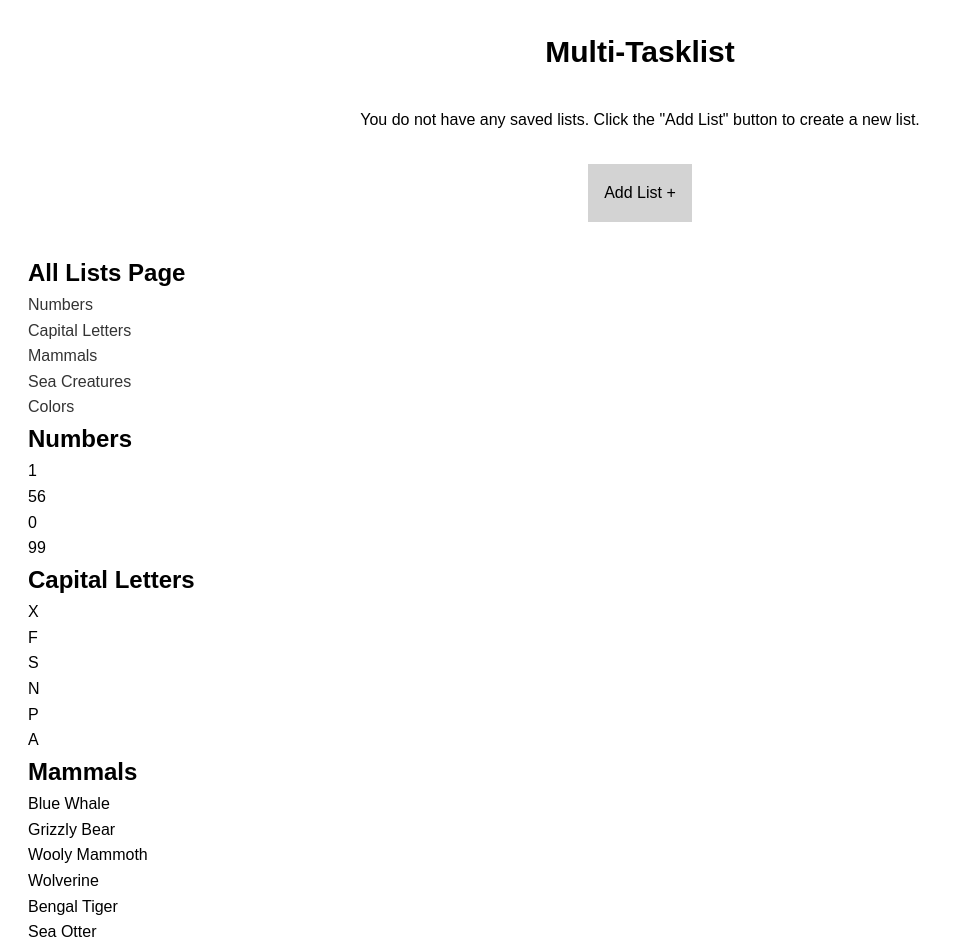
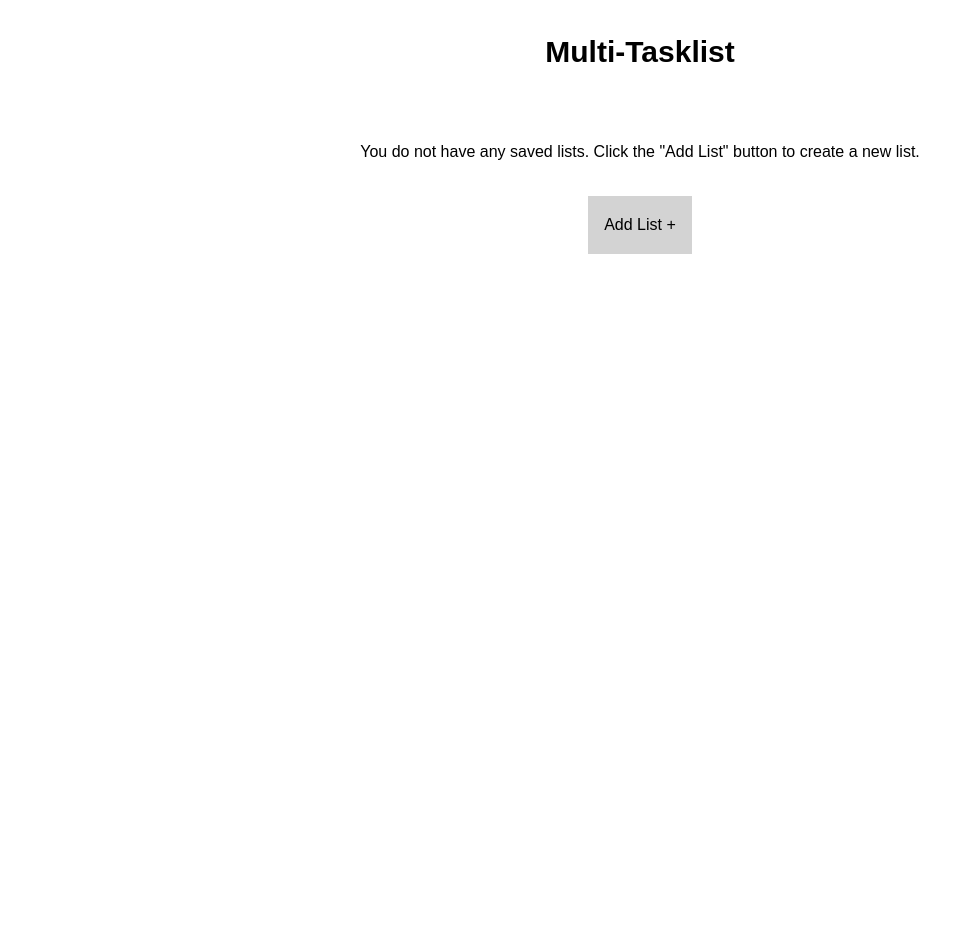
Before and after one commit to agviray/react-multi-tasklist, a React (Create React App) app: page / in a window 1280 px wide. Shown: the top 952 px of the page, without its empty margins (0-954 px from the left). After the commit the page ends 800 px from the top, so only its background shows below. Built offline with nearby package versions, Linux system fonts and the light colour scheme.

Commit message:
Create initial ListCard component and implement

```diff
--- /dev/null
+++ b/src/components/ListCard.js
@@ -0,0 +1,19 @@
+import React from 'react';
+import { StyledListCard } from './styles/ListCard.styled';
+
+const ListCard = ({ list }) => {
+  return (
+    <StyledListCard>
+      <div>
+        <h2>{list.title}</h2>
+        <ul>
+          {list.items.map((item, index) => (
+            <li key={index}>{item}</li>
+          ))}
+        </ul>
+      </div>
+    </StyledListCard>
+  );
+};
+
+export default ListCard;
--- a/src/components/pages/AllLists.js
+++ b/src/components/pages/AllLists.js
@@ -1,84 +1,17 @@
 import React from 'react';
 import { Link } from 'react-router-dom';
+import ListCard from '../ListCard';
+import { StyledAllLists } from '../styles/AllLists.styled';
 
-const allLists = [
-  {
-    title: 'Numbers',
-    items: ['1', '56', '0', '99'],
-  },
-  {
-    title: 'Capital Letters',
-    items: ['X', 'F', 'S', 'N', 'P', 'A'],
-  },
-  {
-    title: 'Mammals',
-    items: [
-      'Blue Whale',
-      'Grizzly Bear',
-      'Wooly Mammoth',
-      'Wolverine',
-      'Bengal Tiger',
-      'Sea Otter',
-    ],
-  },
-  {
-    title: 'Sea Creatures',
-    items: [
-      'Octopus',
-      'Giant Squid',
-      'Starfish',
-      'Great White Shark',
-      'Blue Crab',
-      'Tiger Shark',
-      'Clownfish',
-      'Baracuda',
-      'Redfish',
-    ],
-  },
-  {
-    title: 'Colors',
-    items: [
-      'red',
-      'orangge',
-      'blue',
-      'green',
-      'maroon',
-      'black',
-      'purple',
-      'yellow',
-      'brown',
-    ],
-  },
-];
-
-const AllLists = () => {
-  const renderLists = (lists) => {
-    return lists.map((list, index) => (
-      <li key={index}>
-        <Link to={`/list/${list.title}`} state={{ selectedList: list }}>
-          {list.title}
-        </Link>
-      </li>
-    ));
-  };
-
-  const renderListItems = (lists) => {
-    return lists.map((list, index) => (
-      <ul key={index}>
-        <h2>{list.title}</h2>
-        {list.items.map((item, itemIndex) => (
-          <li key={itemIndex}>{item}</li>
-        ))}
-      </ul>
-    ));
-  };
-
+const AllLists = ({ lists }) => {
   return (
-    <div>
-      <h2>All Lists Page</h2>
-      <ul>{renderLists(allLists)}</ul>
-      <div>{renderListItems(allLists)}</div>
-    </div>
+    <StyledAllLists>
+      {lists.map((list, index) => (
+        <div key={index}>
+          <ListCard list={list} />
+        </div>
+      ))}
+    </StyledAllLists>
   );
 };
 
--- a/src/components/pages/Home.js
+++ b/src/components/pages/Home.js
@@ -3,20 +3,80 @@ import AllLists from './AllLists';
 import { StyledHome } from '../styles/Home.styled';
 import Message from '../Message';
 
+const initialAllLists = [
+  {
+    title: 'Numbers',
+    items: ['1', '56', '0', '99'],
+  },
+  {
+    title: 'Capital Letters',
+    items: ['X', 'F', 'S', 'N', 'P', 'A'],
+  },
+  {
+    title: 'Mammals',
+    items: [
+      'Blue Whale',
+      'Grizzly Bear',
+      'Wooly Mammoth',
+      'Wolverine',
+      'Bengal Tiger',
+      'Sea Otter',
+    ],
+  },
+  {
+    title: 'Sea Creatures',
+    items: [
+      'Octopus',
+      'Giant Squid',
+      'Starfish',
+      'Great White Shark',
+      'Blue Crab',
+      'Tiger Shark',
+      'Clownfish',
+      'Baracuda',
+      'Redfish',
+    ],
+  },
+  {
+    title: 'Colors',
+    items: [
+      'red',
+      'orangge',
+      'blue',
+      'green',
+      'maroon',
+      'black',
+      'purple',
+      'yellow',
+      'brown',
+    ],
+  },
+];
+
 const Home = () => {
+  // - allLists will eventually be a piece of state from the Redux store.
   const [allLists, setAllLists] = useState([]);
   const [messageText, setMessageText] = useState('');
 
   useEffect(() => {
+    // - storedLists are the lists that were stored in our 'database', aka localStorage.
     const storedLists = JSON.parse(
       localStorage.getItem('storedMultiTasklistState')
     );
 
+    // - If any stored lists exist, then we will call the action creator, setAllLists, to store all the lists as a piece of state (allLists) in the Redux store.
+    // - When allLists is stored as a piece of state in the Redux store, it will allow us to create, read, update, or delete a given list.
     if (storedLists) {
-      // - Use an action creator here to update Redux store, so that the Redux store will contain all 'saved' lists from the 'database'--which in this app, is localStorage.
-      setAllLists(storedLists);
+      // - setAllLists will eventually be an action creator.
+      // - The action creator will update the Redux store, so that the Redux store will contain all 'saved' lists from the 'database'--which in this app, is localStorage.
+      setAllLists(initialAllLists);
     }
   }, []);
+
+  useEffect(() => {
+    // - Any time a list is saved, our 'database'--aka localStorage--will be updated with the latest edits of all our lists.
+    localStorage.setItem('storedMultiTasklistState', JSON.stringify(allLists));
+  }, [allLists]);
 
   useEffect(() => {
     if (allLists.length === 0) {
@@ -42,7 +102,7 @@ const Home = () => {
           </span>
         </div>
       </div>
-      <AllLists />
+      {allLists.length === 0 ? null : <AllLists lists={allLists} />}
     </StyledHome>
   );
 };
--- /dev/null
+++ b/src/components/styles/AllLists.styled.js
@@ -0,0 +1,12 @@
+import styled from 'styled-components';
+
+export const StyledAllLists = styled.div`
+  position: relative;
+  display: grid;
+  grid-template-columns: 1fr;
+  gap: 2rem;
+
+  /* @media screen and (min-width: ) {
+    grid-template-columns: 1fr 1fr 1fr
+  } */
+`;
--- a/src/components/styles/Home.styled.js
+++ b/src/components/styles/Home.styled.js
@@ -11,7 +11,7 @@ export const StyledHome = styled.div`
       display: flex;
       justify-content: center;
       align-items: center;
-      padding-bottom: 2rem;
+      padding-bottom: 3rem;
 
       span {
         display: inline-block;
--- a/src/components/styles/Layout.styled.js
+++ b/src/components/styles/Layout.styled.js
@@ -2,5 +2,5 @@ import styled from 'styled-components';
 
 export const StyledMainContent = styled.div`
   width: 100%;
-  padding: 1rem 1.75rem;
+  padding: 3rem 1.75rem;
 `;
--- /dev/null
+++ b/src/components/styles/ListCard.styled.js
@@ -0,0 +1,47 @@
+import styled from 'styled-components';
+
+export const StyledListCard = styled.div`
+  position: relative;
+  height: 250px;
+  padding: 1.5rem;
+  background-color: white;
+  box-shadow: rgba(99, 99, 99, 0.2) 0px 2px 8px 0px;
+  overflow: hidden;
+
+  &::after {
+    content: '';
+    position: absolute;
+    top: 60%;
+    left: 0;
+    right: 0;
+    bottom: 0;
+    background-image: linear-gradient(
+      rgba(255, 255, 255, 0) 10%,
+      rgba(255, 255, 255, 1) 100%
+    );
+  }
+
+  &:hover {
+    cursor: default;
+    box-shadow: rgba(0, 0, 0, 0.35) 0px 5px 15px;
+  }
+
+  & h2 {
+    font-size: 20px;
+    overflow-wrap: break-word;
+    padding-bottom: 1.5rem;
+  }
+
+  & ul {
+    padding-left: 1.25rem;
+    overflow-wrap: break-word;
+
+    & li {
+      list-style-type: disc;
+
+      &:not(:last-child) {
+        padding-bottom: 1rem;
+      }
+    }
+  }
+`;
```
